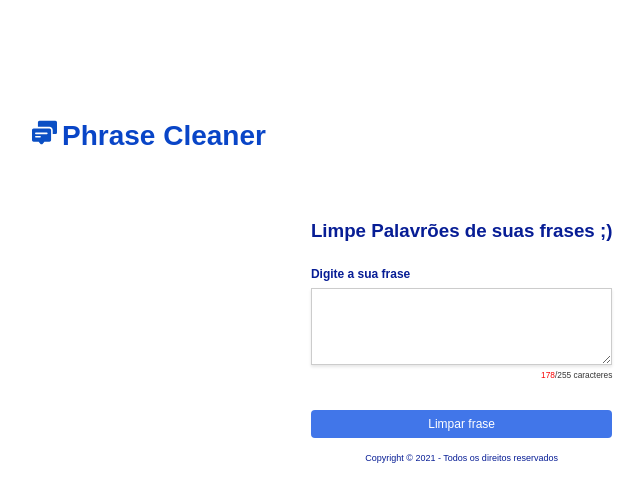
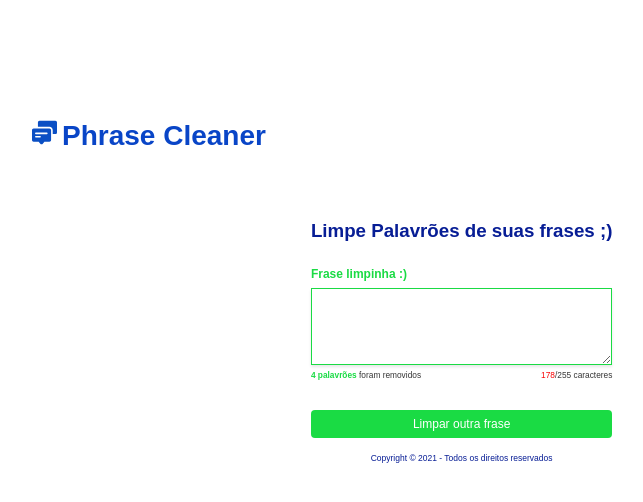
Before and after one commit to natan1563/phrase_cleaner, a Vue app: page / in a window 1280 px wide. Shown: the top 502 px of the page, without its empty margins (42-685 px from the left). Built offline with nearby package versions, Linux system fonts and the light colour scheme.

Commit message:
Finished layout

```diff
--- a/src/views/Home.vue
+++ b/src/views/Home.vue
@@ -6,19 +6,47 @@
     </div>
 
     <div id="content">
-      <h3>Limpe Palavrões de suas frases ;)</h3>
+      <h3 class="textBlue">Limpe Palavrões de suas frases ;)</h3>
 
       <div id="boxClean">
-        <label for="cleanSwearword">
+        <label v-if="false" for="cleanSwearword">
           Digite a sua frase
         </label>
 
-        <textarea name="cleanSwearword" id="cleanSwearword" cols="35" rows="5" maxlength="255"></textarea>
+        <span
+          v-else
+          id="cleanedPhraseMensage"
+          :class="{'textBlue': false, 'textGreen': true}"
+        >
+          Frase limpinha :)
+        </span>
 
-        <small id="characterCounter">
-          <span id="hotCharacter">178</span>/255 caracteres
-        </small>
-        <button id="btnCleanPhrase">Limpar frase</button>
+        <textarea
+          name="cleanSwearword"
+          id="cleanSwearword"
+          cols="35"
+          rows="5"
+          maxlength="255"
+          :class="{'borderGreen': true, 'textContent': false }"
+        ></textarea>
+
+        <div id="characterCounter">
+          <small>
+            <span id="hotCharacter">178</span>/255 caracteres
+          </small>
+
+          <small v-if="true">
+            <span class="textGreen">4 palavrões</span> foram removidos
+          </small>
+        </div>
+
+        <button
+          class="btnCleanPhrase"
+          :class="{'backgroundBlue': false, 'backgroundGreen': true}"
+        >
+          <span v-if="false">Limpar frase</span>
+          <span v-else>Limpar outra frase</span>
+        </button>
 
         <p id="copyright">Copyright &copy; 2021 - Todos os direitos reservados</p>
       </div>
@@ -61,10 +89,6 @@ export default {
     max-width: 350px;
   }
 
-  #content h3 {
-    color: #071d95;
-  }
-
   #hotCharacter {
     color: #f80303;
   }
@@ -77,16 +101,47 @@ export default {
     margin-top: 25px;
   }
 
-  #boxClean label {
-    color: #071d95;
+  #boxClean label,
+  #cleanedPhraseMensage {
     font-size: 12px;
     font-weight: bold;
     margin-bottom: 7px;
   }
 
+  .textContent {
+    border: 1px solid #CCC;
+  }
+
   #boxClean textarea {
-    border: 1px solid #CCC;
     box-shadow: 0 2px 3px rgba(10, 10, 10, .1);
+  }
+
+  .textBlue {
+    color: #071d95;
+  }
+
+  .textGreen {
+    color: #1adb44;
+    font-weight: bold;
+  }
+
+  .backgroundBlue {
+    background-color: #4176e9;
+  }
+
+  .borderGreen {
+    border: 1px solid #1adb44;
+  }
+
+  .backgroundGreen {
+    background: #1adb44;
+  }
+
+  #characterCounter {
+    display: flex;
+    flex-direction: row-reverse;
+    justify-content: flex-start;
+    justify-content: space-between;
   }
 
   #boxClean #characterCounter {
@@ -95,11 +150,10 @@ export default {
     color: rgb(54, 54, 54);
   }
 
-  #btnCleanPhrase {
+  .btnCleanPhrase {
     margin-top: 30px;
     border: none;
     color: #FFF;
-    background: #4176e9;
     border-radius: 4px;
     padding: 7px 0;
     font-size: 12px;
@@ -109,6 +163,6 @@ export default {
     margin-top: 15px;
     text-align: center;
     color: #071d95;
-    font-size: 9px;
+    font-size: 8.5px;
   }
 </style>
```
